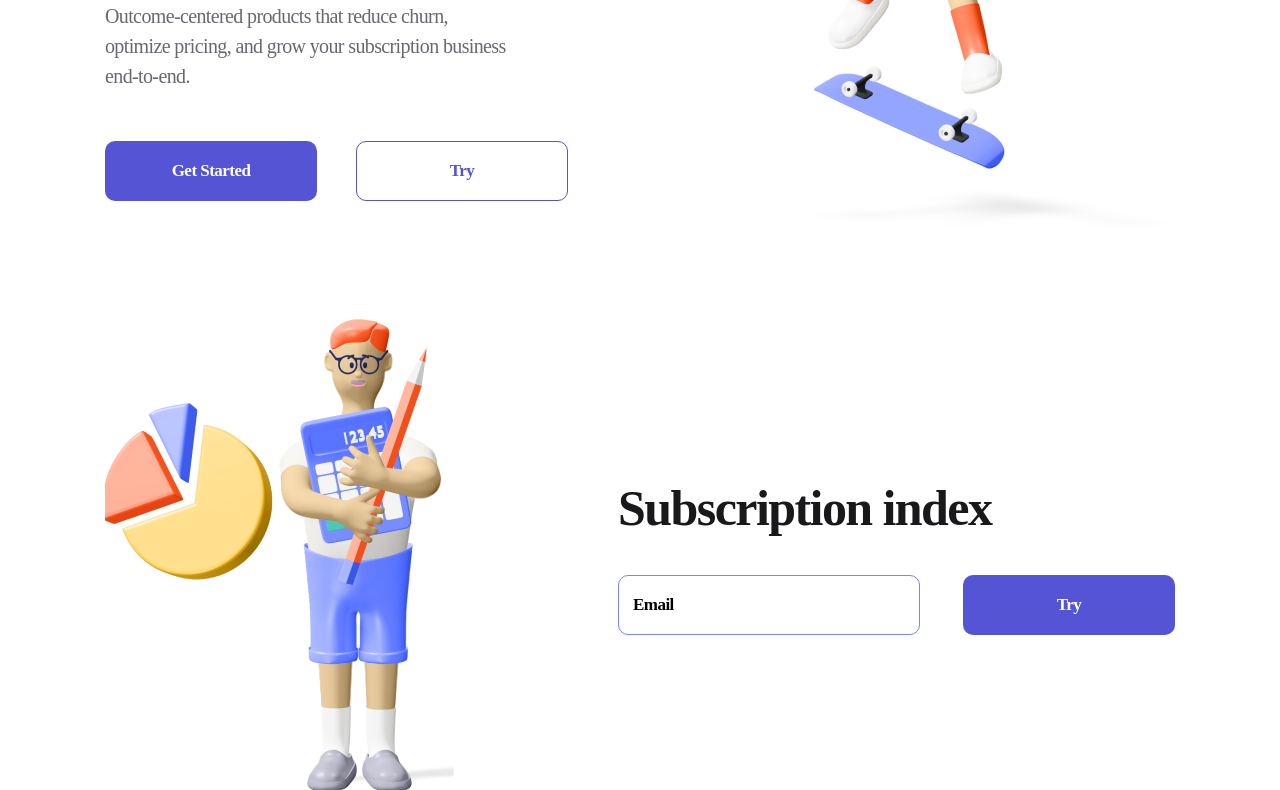
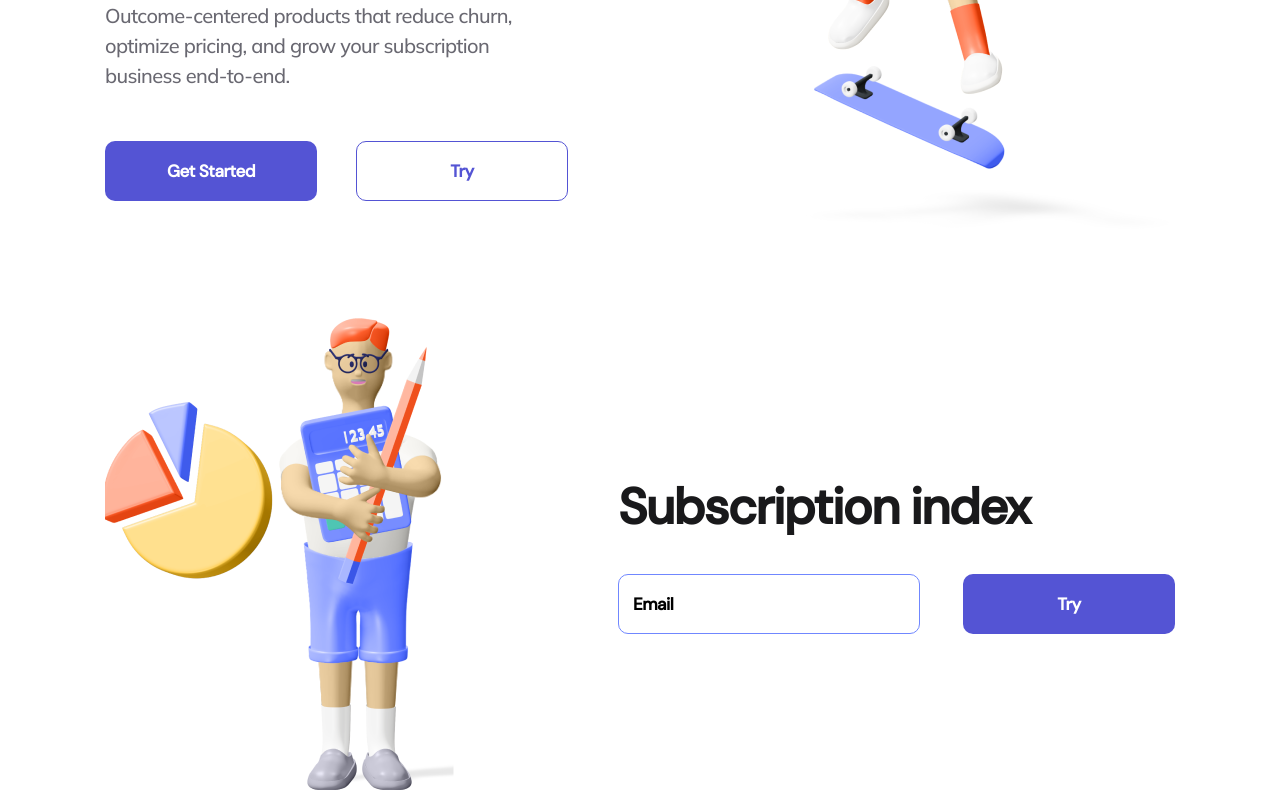
Before and after one commit to olovo88/lorem, a plain HTML site: page index.html in a window 1280 px wide. Shown: the part 543-1333 px from the top of the page. Drawn offline with nearby package versions, Linux system fonts and the light colour scheme.

Commit message:
Add files via upload

```diff
--- a/index.html
+++ b/index.html
@@ -4,6 +4,13 @@
     <meta charset="UTF-8">
     <meta http-equiv="X-UA-Compatible" content="IE=edge">
     <meta name="viewport" content="width=device-width, initial-scale=1.0">
+    <link rel="stylesheet" href="https://cdnjs.cloudflare.com/ajax/libs/meyer-reset/2.0/reset.min.css" integrity="sha512-NmLkDIU1C/C88wi324HBc+S2kLhi08PN5GDeUVVVC/BVt/9Izdsc9SVeVfA1UZbY3sHUlDSyRXhCzHfr6hmPPw==" crossorigin="anonymous" />
+    <link rel="preconnect" href="https://fonts.googleapis.com">
+    <link rel="preconnect" href="https://fonts.gstatic.com" crossorigin>
+    <link href="https://fonts.googleapis.com/css2?family=DM+Sans:wght@500&display=swap" rel="stylesheet">
+    <link rel="preconnect" href="https://fonts.googleapis.com">
+    <link rel="preconnect" href="https://fonts.gstatic.com" crossorigin>
+    <link href="https://fonts.googleapis.com/css2?family=DM+Sans:wght@500&family=Mulish:ital,wght@0,500;0,700;1,200;1,700&display=swap" rel="stylesheet">
     <link rel="stylesheet" href="./style/style.css">
     <title>Document</title>
 </head>
--- a/style/style.css
+++ b/style/style.css
@@ -1,10 +1,3 @@
-*{
-    padding: 0;
-    margin: 0;
-    font-size: 16;
-    font-weight: normal;
-}
-
 header{
     background: rgba(255, 113, 67, 0.27);
     padding: 38px 0 48px;
```
